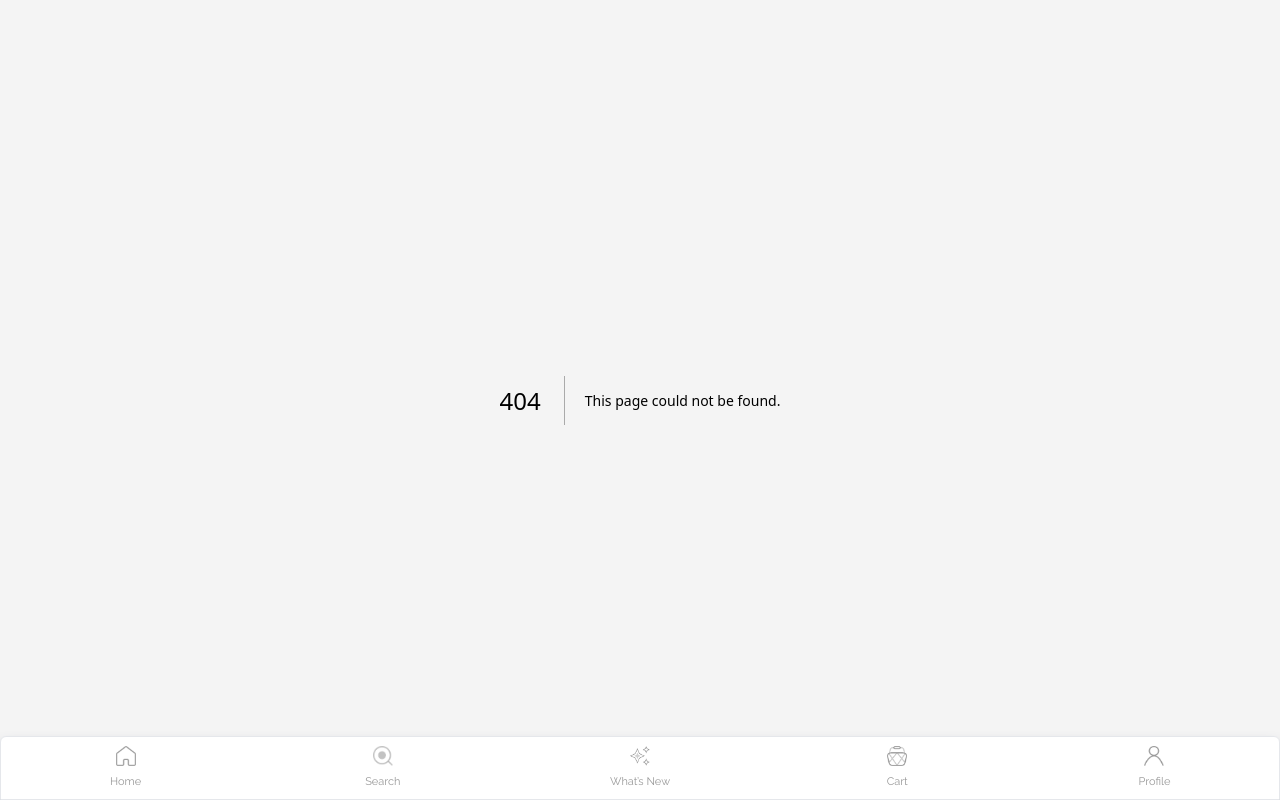
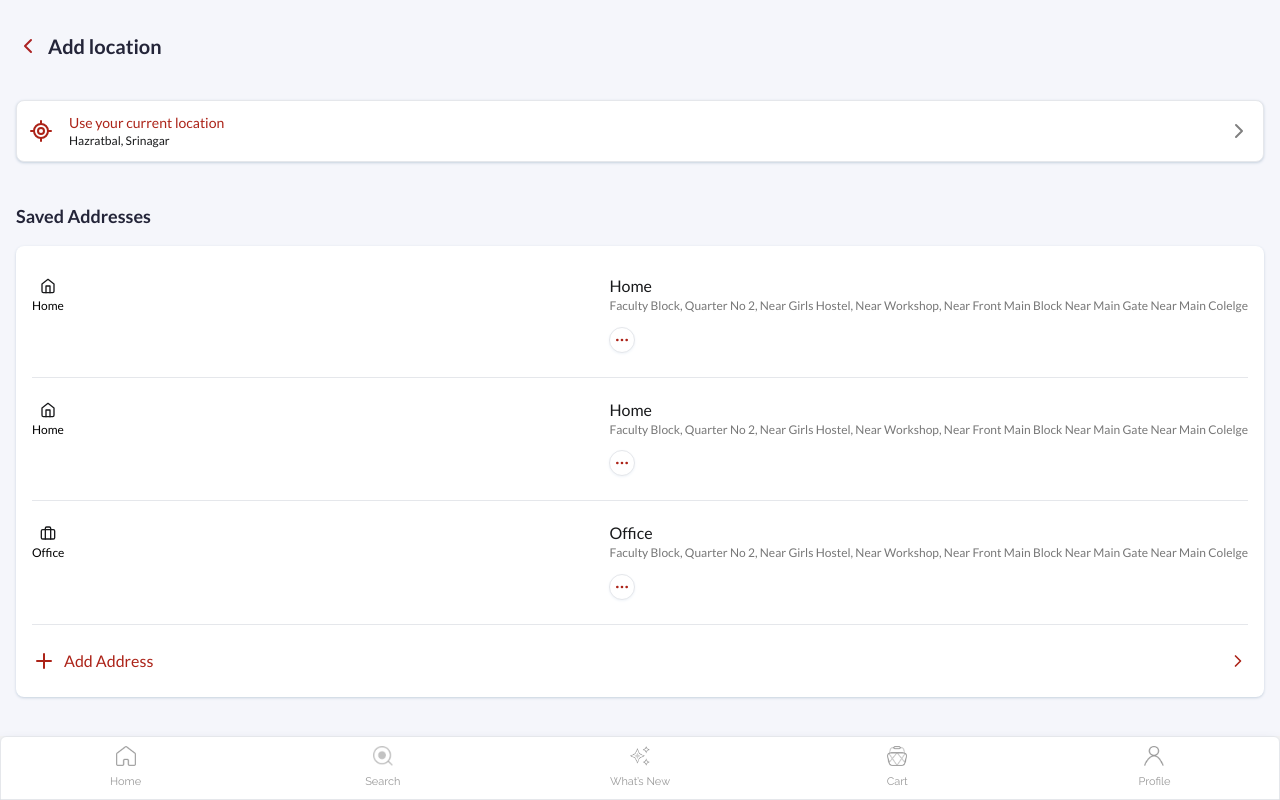
Before and after one commit to theDarkHorses/www.theloudkitchens.in, a Next.js app: page /address in a window 1280 px wide. Before the commit this address had no page. Built offline with nearby package versions, Linux system fonts and the light colour scheme.

Commit message:
made address page template

```diff
--- /dev/null
+++ b/app/address/page.jsx
@@ -0,0 +1,75 @@
+import { Briefcase, ChevronLeft, ChevronRight, Home, LocateFixed, MoreHorizontal, Plus } from "lucide-react";
+import Link from "next/link";
+
+const ADDRESS = [
+
+    {
+        type: "home",
+        description: "Faculty block, quarter no 2, near girls hostel, near workshop, near front main block near main gate near main colelge"
+
+    },
+    {
+        type: "home",
+        description: "Faculty block, quarter no 2, near girls hostel, near workshop, near front main block near main gate near main colelge"
+
+    },
+    {
+        type: "office",
+        description: "Faculty block, quarter no 2, near girls hostel, near workshop, near front main block near main gate near main colelge"
+
+    },
+]
+
+export default function page() {
+    return (
+        <section className="h-[calc(100vh_-_64px)] no-scrollbar px-4 bg-[#F5F6FB] w-screen overflow-hidden overflow-y-scroll py-8">
+            <header className="flex items-center space-x-2 ">
+                <Link href="/">
+                    <ChevronLeft size={24} color="#AC2323" />
+                </Link>
+                <h1 className="font-lato text-xl font-bold text-[#242539]">Add location</h1>
+            </header>
+            <main className=" mt-10">
+                <section className="border rounded-lg p-3 shadow shadow-slate-300 flex items-center justify-between bg-white">
+                    <main className="flex items-center space-x-4 ">
+                        <LocateFixed size={24} className="text-primary" />
+                        <div className=" font-lato text-sm">
+                            <p className="text-primary">
+                                Use your current location
+                            </p>
+                            <p className="text-[#18191B] text-xs">
+                                Hazratbal, Srinagar
+                            </p>
+                        </div>
+                    </main>
+                    <ChevronRight size={24} color="gray" className="ml-auto" />
+                </section>
+                <section className="mt-10 space-y-4">
+                    <h2 className="font-lato text-lg font-bold text-[#242539]">Saved Addresses</h2>
+                    <main className="px-4 py-2 rounded-lg divide-y-[1px] shadow shadow-slate-300 bg-white">
+                        {ADDRESS.map((address, index) => <div key={index} className="flex py-6 space-x-4 items-start justify-between">
+                            <div className="flex flex-col items-center">
+                                {address.type == "home" ? <Home size={16} className="text-[#18191B]" /> : <Briefcase size={16} className="text-[#18191B]" />}
+                                <p className="capitalize text-xs font-lato mt-1 ">{address.type}</p>
+                            </div>
+                            <div className="">
+                                <p className="font-lato leading-none text-[#18191B] text-base capitalize">{address.type}</p>
+                                <p className="font-lato mt-1 leading-snug text-xs text-md text-[#777] capitalize">{address.description}</p>
+                                <div className="p-1 bg-white w-fit rounded-full mt-3 shadow border shadow-slate-100">
+                                    <MoreHorizontal className="text-primary " size={16} />
+                                </div>
+                            </div>
+                        </div>)}
+                        <div className="flex items-center  pb-4 pt-6 justify-between">
+                            <div className="items-center flex space-x-2">
+                                <Plus size={24} className="text-primary"/>
+                                <p className="font-lato text-primary text-md">Add Address</p>
+                            </div>
+                            <ChevronRight size={20} className="text-primary"/>
+                        </div>
+                    </main>
+                </section>
+            </main>
+        </section>
+    )
+}
--- a/app/home/layout.jsx
+++ b/app/home/layout.jsx
@@ -7,7 +7,7 @@ export default function Layout({ dishes, carousel, restaurants }) {
   return (
     <>
       <header className="py-4 bg-[#f5f5f5] pt-14  top-0 px-5 flex  items-center justify-between">
-        <div className="flex space-x-2">
+        <Link href="/address" className="flex space-x-2">
           <div className="text-primary bg-[#D9D9D9] p-2 rounded-full">
             <MapPinIcon size={24} />
           </div>
@@ -18,7 +18,7 @@ export default function Layout({ dishes, carousel, restaurants }) {
             </div>
             <p className="text-[#555] font-lato text-xs ">Room- 323 </p>
           </div>
-        </div>
+        </Link>
         <div className="flex rounded-lg border-[#DDD] items-center border-2 h-fit px-2 py-1">
           <Image
             alt="coin"
--- /dev/null
+++ b/app/profile/page.jsx
@@ -0,0 +1,7 @@
+import React from 'react'
+
+export default function page() {
+  return (
+    <div>page</div>
+  )
+}
--- a/app/search/page.jsx
+++ b/app/search/page.jsx
@@ -39,7 +39,7 @@ export default function page() {
   }, [])
 
   return (
-    <section className="px-5 h-screen bg-white w-screen overflow-hidden z-40">
+    <section className="px-5 h-[calc(100vh_-_64px)] bg-white w-screen overflow-hidden z-40">
       <header className="border rounded-lg  flex items-center py-2 px-2 mt-10 bg-white  shadow-md shadow-slate-200">
         <ChevronLeft size={24} color="#AC2323" onClick={() => router.back()} />
         <input ref={searchRef} className=" px-2 leading-none font-lato  text-base w-full h-full border-none outline-none" placeholder="Search...." value={query} onChange={(e) => setQuery(e.target.value)} />
--- a/middleware.js
+++ b/middleware.js
@@ -1,7 +1,7 @@
 import { authMiddleware } from "@clerk/nextjs";
 
 export default authMiddleware({
-      publicRoutes:["/", "/home", "/search", "/whatsnew"]
+      publicRoutes:["/", "/home", "/search", "/whatsnew","/profile","/address"]
 });
 
 export const config = {
```
